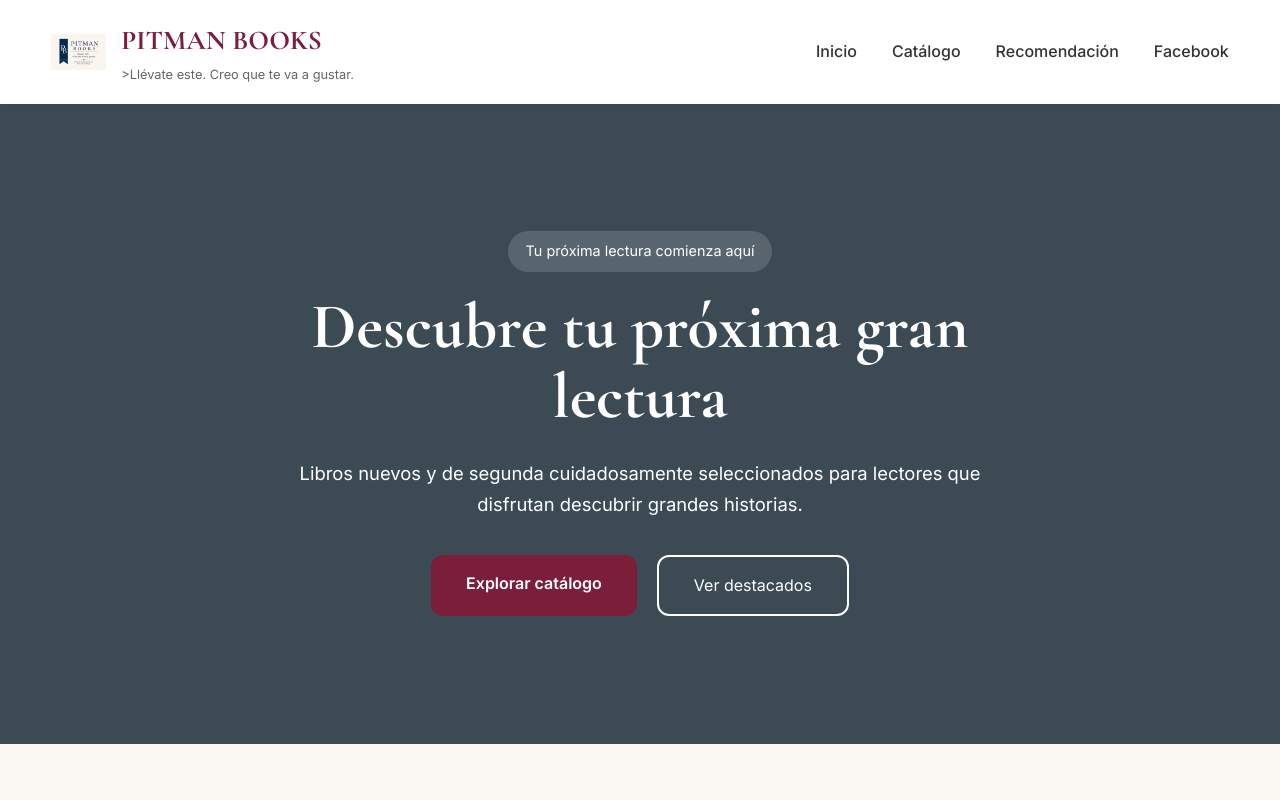
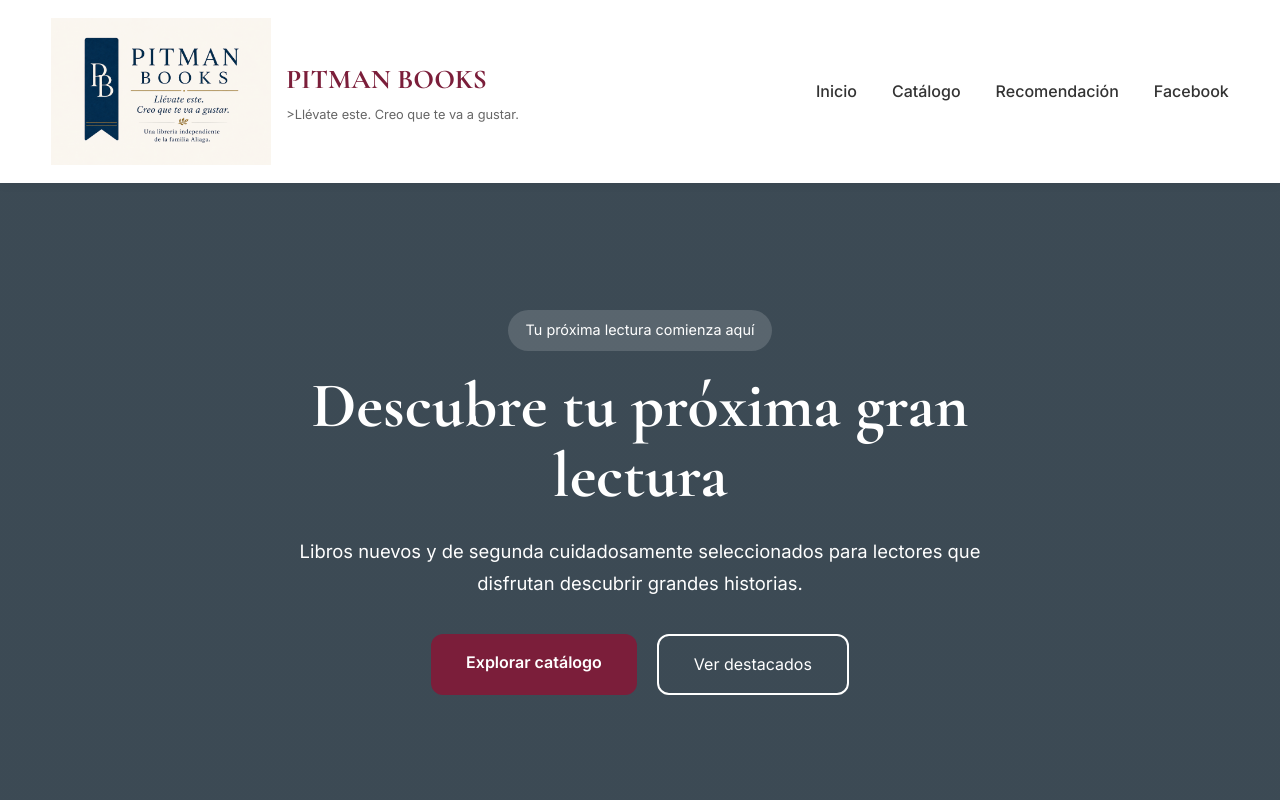
Before and after one commit to majendamelgarejo-del/pitmanbooks, a plain HTML site: page index.html in a window 1280 px wide. Shown: the top 800 px of the page. Drawn offline with nearby package versions, Linux system fonts and the light colour scheme; files whose address does not match are found by name.

```diff
--- a/styles.css
+++ b/styles.css
@@ -176,7 +176,7 @@
 
 .logo-img{
 
-    width:55px;
+    width:220px;
     height:auto;
     display:block;
 }
```
Also changed, not shown: catalogo.html (+0 -7 lines).
